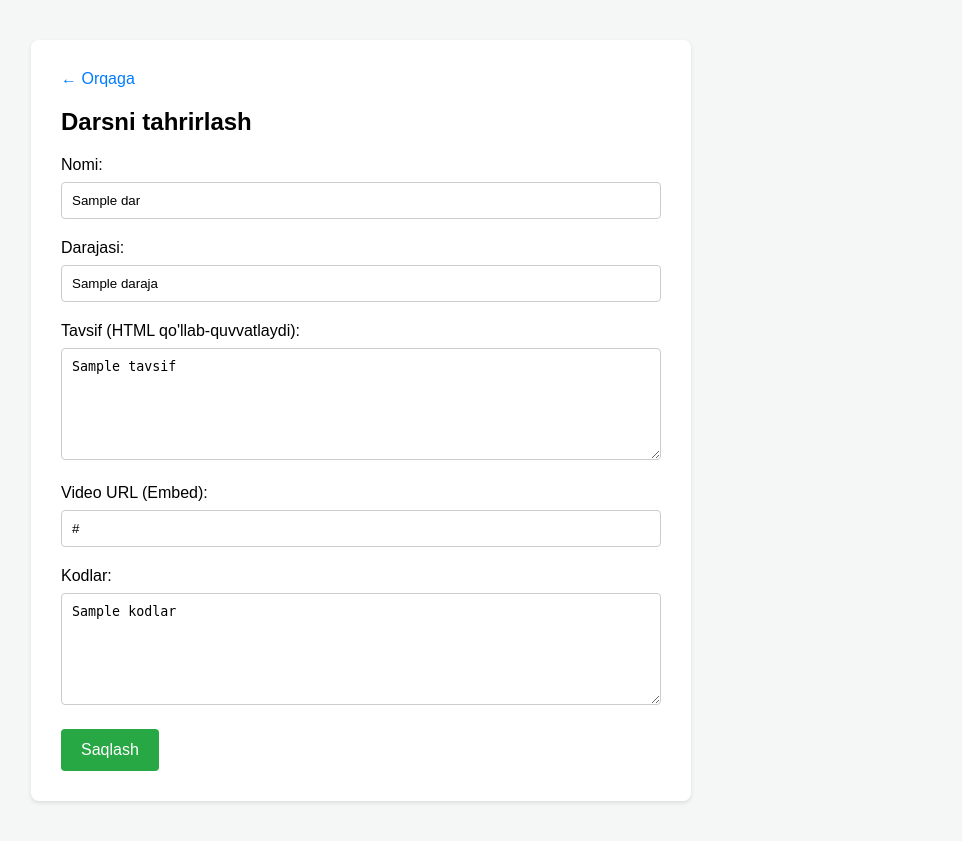
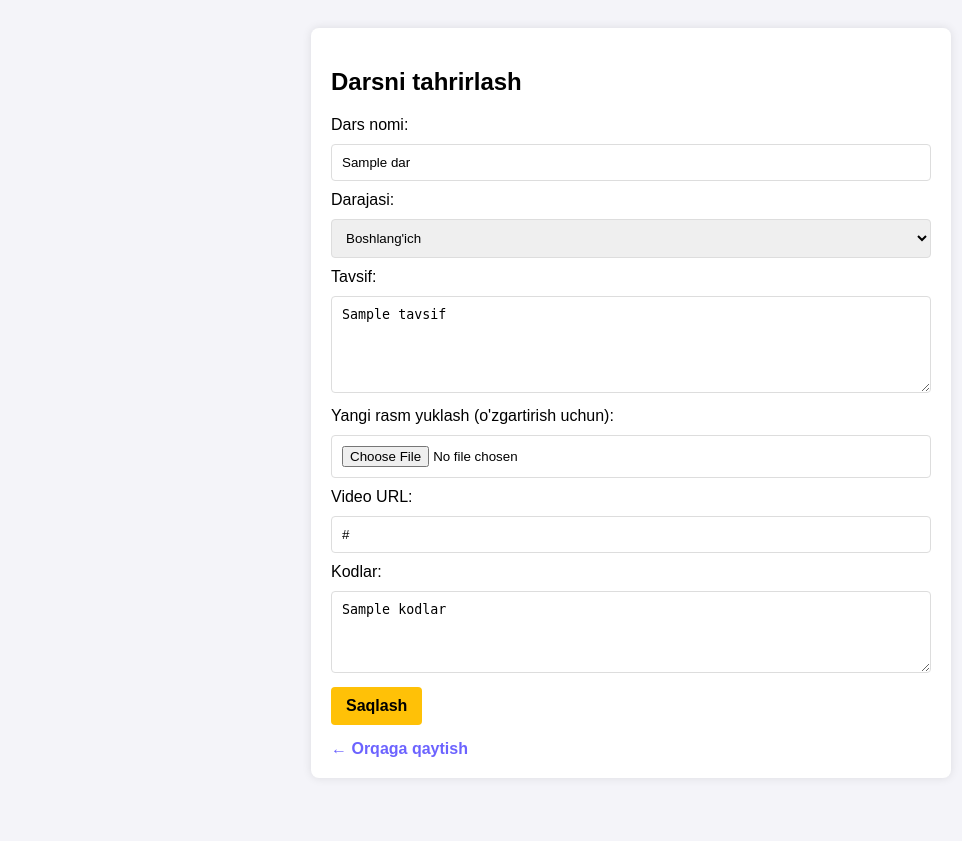
Before and after one commit to lOl-37/Murodullayev, a FastAPI app: template templates/dars_tahrirlash.html in a window 1280 px wide. Shown: the whole page, without its empty margins (9-971 px from the left). After the commit the page ends 757 px from the top, so only its background shows below. Run offline with FastAPI, Linux system fonts and the light colour scheme; the template is opened without the code that fills it: most values are stand-ins (such as "Sample title", 1, 10 or a date in 2020).

Commit message:
Revise dars_tahrirlash.html layout and styles

```diff
--- a/templates/dars_tahrirlash.html
+++ b/templates/dars_tahrirlash.html
@@ -4,36 +4,42 @@
     <meta charset="UTF-8">
     <title>Darsni tahrirlash</title>
     <style>
-        body { font-family: Arial, sans-serif; margin: 40px; background: #f4f7f6; }
-        .container { background: white; padding: 30px; border-radius: 8px; box-shadow: 0 2px 4px rgba(0,0,0,0.1); max-width: 600px; }
-        input, textarea { width: 100%; padding: 10px; margin: 8px 0 20px 0; border: 1px solid #ccc; border-radius: 4px; box-sizing: border-box; }
-        button { background: #28a745; color: white; padding: 12px 20px; border: none; border-radius: 4px; cursor: pointer; font-size: 16px; }
-        button:hover { background: #218838; }
-        a { text-decoration: none; color: #007bff; }
+        body { font-family: Arial, sans-serif; background-color: #f4f4f9; padding: 20px; }
+        .container { max-width: 600px; margin: auto; background: white; padding: 20px; border-radius: 8px; box-shadow: 0 0 10px rgba(0,0,0,0.1); }
+        input, select, textarea { width: 100%; padding: 10px; margin: 10px 0; border: 1px solid #ddd; border-radius: 4px; box-sizing: border-box; }
+        button { background: #ffc107; color: black; border: none; padding: 10px 15px; border-radius: 4px; cursor: pointer; font-size: 16px; font-weight: bold; }
+        .btn-back { display: inline-block; margin-top: 15px; text-decoration: none; color: #6c63ff; font-weight: bold; }
     </style>
 </head>
 <body>
     <div class="container">
-        <a href="/dars/{{ dars.id }}">← Orqaga</a>
         <h2>Darsni tahrirlash</h2>
-        <form method="post">
-            <label>Nomi:</label>
+        <form action="/dars/{{ dars.id }}/tahrirlash" method="POST" enctype="multipart/form-data">
+            <label>Dars nomi:</label>
             <input type="text" name="nomi" value="{{ dars.nomi }}" required>
 
             <label>Darajasi:</label>
-            <input type="text" name="daraja" value="{{ dars.daraja }}" required>
+            <select name="daraja">
+                <option value="Boshlang'ich" {% if dars.daraja == "Boshlang'ich" %}selected{% endif %}>Boshlang'ich</option>
+                <option value="O'rta" {% if dars.daraja == "O'rta" %}selected{% endif %}>O'rta</option>
+                <option value="Yuqori" {% if dars.daraja == "Yuqori" %}selected{% endif %}>Yuqori</option>
+            </select>
 
-            <label>Tavsif (HTML qo'llab-quvvatlaydi):</label>
-            <textarea name="tavsif" rows="6" required>{{ dars.tavsif }}</textarea>
+            <label>Tavsif:</label>
+            <textarea name="tavsif" rows="5" required>{{ dars.tavsif }}</textarea>
 
-            <label>Video URL (Embed):</label>
+            <label>Yangi rasm yuklash (o'zgartirish uchun):</label>
+            <input type="file" name="rasm" accept="image/*">
+
+            <label>Video URL:</label>
             <input type="text" name="video_url" value="{{ dars.video_url or '' }}">
 
             <label>Kodlar:</label>
-            <textarea name="kodlar" rows="6">{{ dars.kodlar or '' }}</textarea>
+            <textarea name="kodlar" rows="4">{{ dars.kodlar or '' }}</textarea>
 
             <button type="submit">Saqlash</button>
         </form>
+        <a href="/dars/{{ dars.id }}" class="btn-back">← Orqaga qaytish</a>
     </div>
 </body>
 </html>
```
